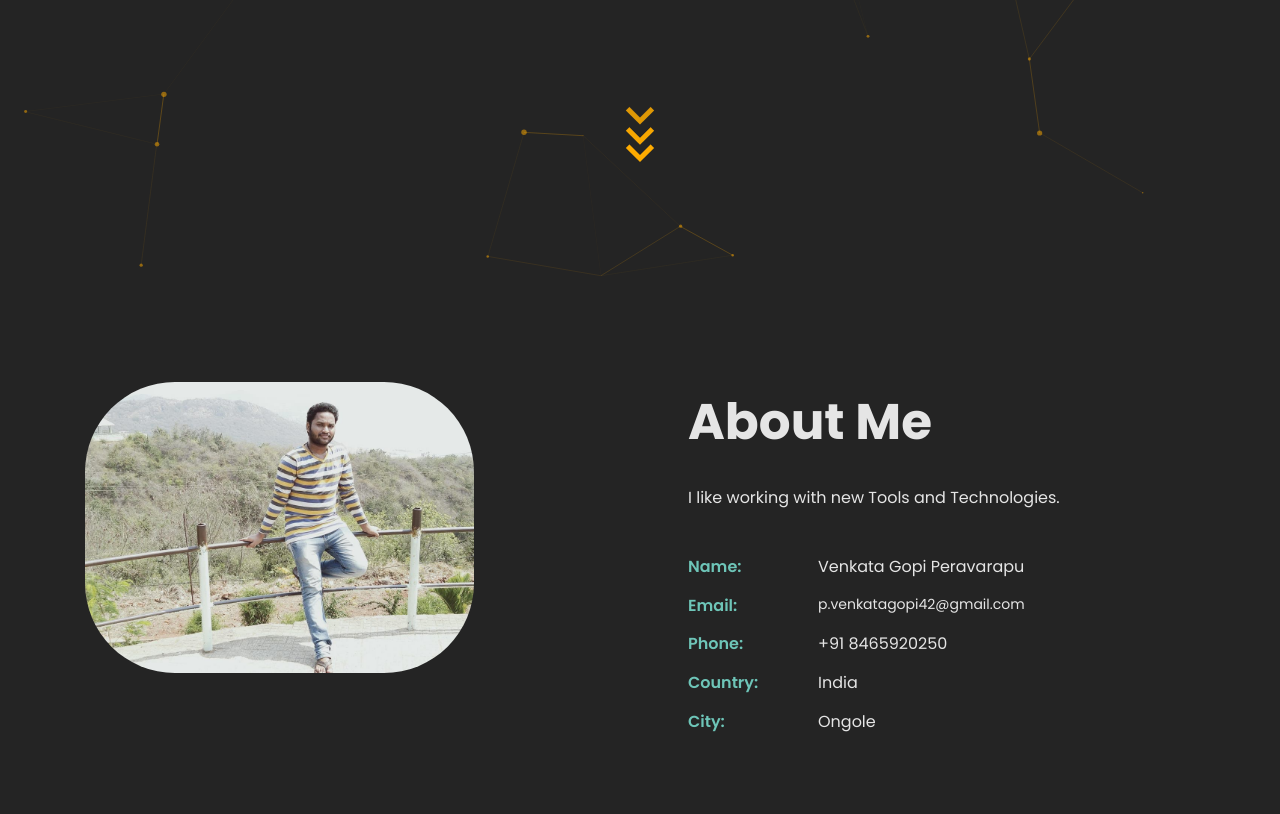
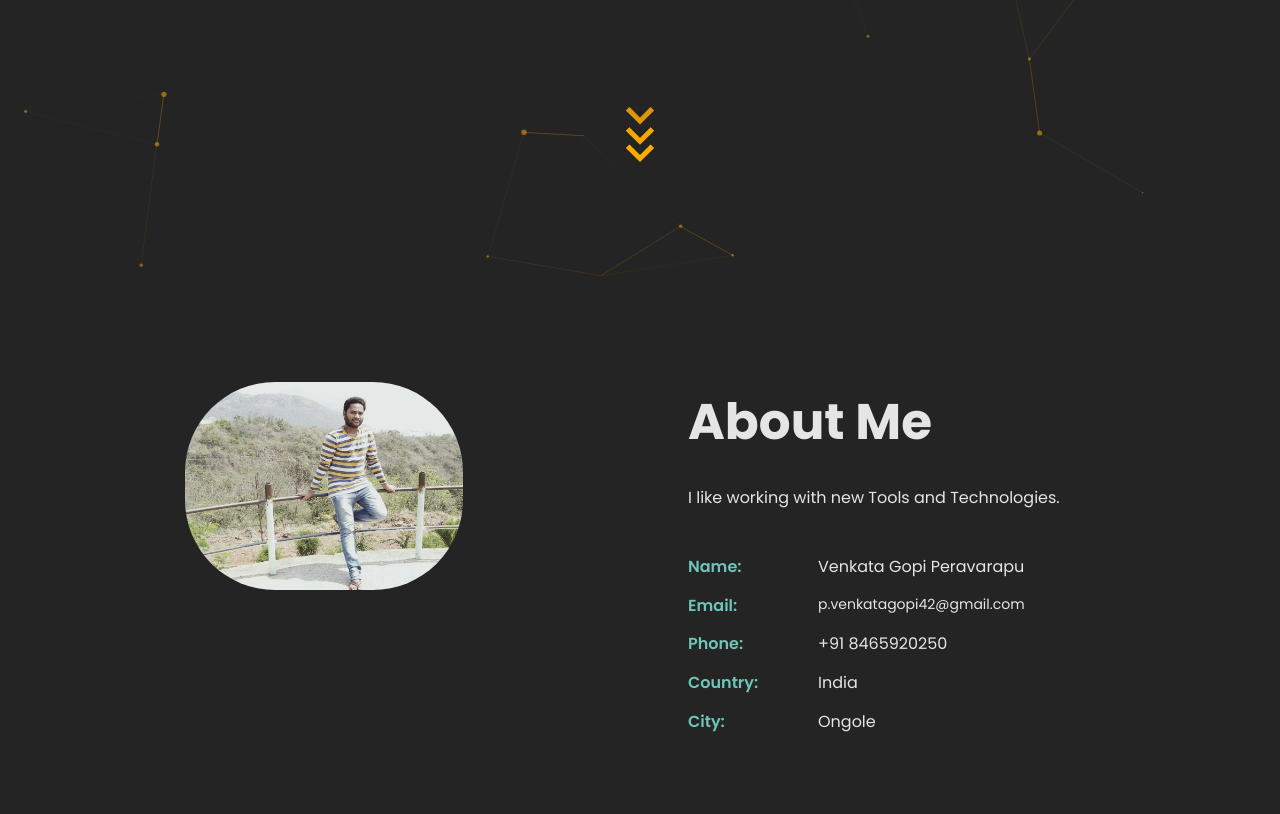
Before and after one commit to VENKATAGOPI1998/Gopi-portfolio, a website: page index.html in a window 1280 px wide. Shown: the part 518-1332 px from the top of the page. Drawn offline with Linux system fonts and the light colour scheme; files whose address does not match are found by name.

Commit message:
Update index.html

```diff
--- a/index.html
+++ b/index.html
@@ -80,7 +80,7 @@
 
 
 							<img src="./images//about.jpg"
-								style=" top: 0; left: 0; position: absolute; width: 70%;margin-top: 100px;border-radius: 90px;"
+								style=" top: 0; left: 100px; position: absolute; width: 50%;margin-top: 100px;border-radius: 90px;"
 								alt="profile" srcset="">
 
 
```
